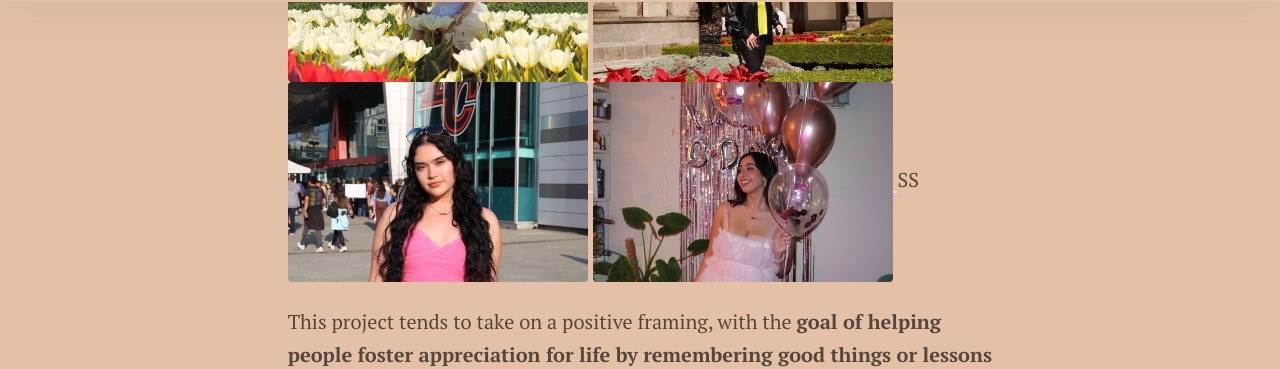
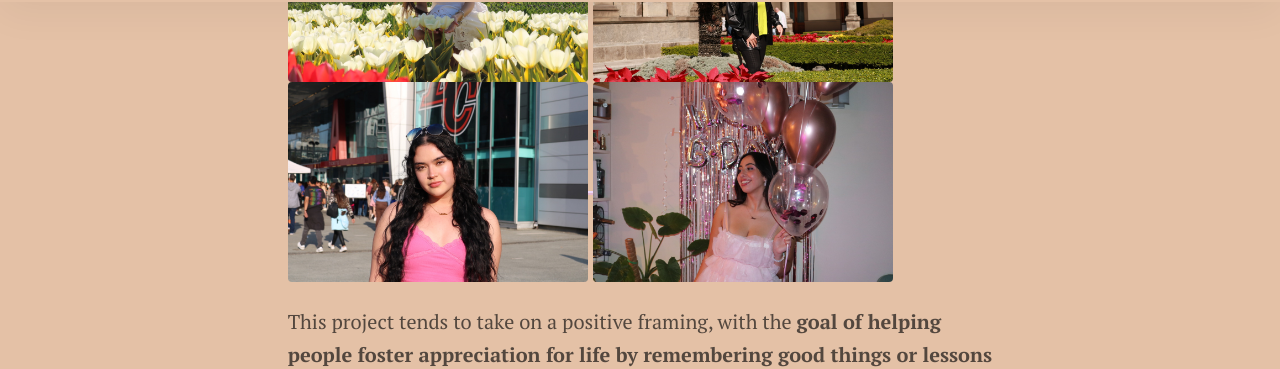
Before and after one commit to shells14/LifeCapturedGratitudePreserved, a Jekyll site: the page built from pages/aboutProject.md, in a window 1280 px wide and 900 px high, scrolled down 1854 px. Shown: the part 94-463 px from the top of the window. Built offline with Jekyll 4.4.1, drawn with Linux system fonts in a browser that asks for light colours; a script that is not in the unit is left out.

Commit message:
Update aboutProject.md

```diff
--- a/pages/aboutProject.md
+++ b/pages/aboutProject.md
@@ -47,7 +47,7 @@ Inspired by readings in my Culture and Technology Studies summer workshop course
   </a>
   <a href="{{ '/assets/images/balloons.jpeg' | relative_url }}" class="glightbox" data-gallery="project-gallery">
     <img src="{{ '/assets/images/balloons.jpeg' | relative_url }}" alt="Photo 2" style="width: 100%; max-width: 300px;">
-  </a>SS
+  </a>
 
   <!-- Add more images here -->
 </div>
```
